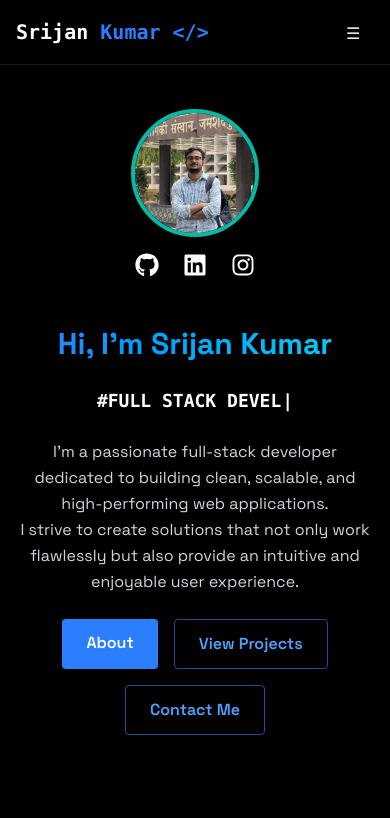
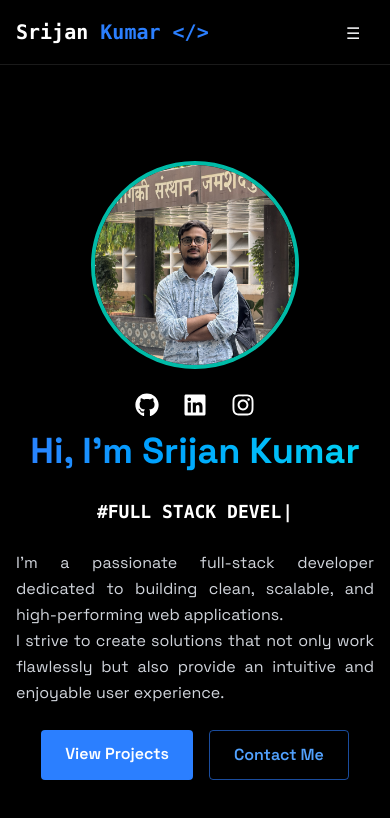
Before and after one commit to SRIJAN-KUMAR7/srijan-portfolio, a React (Vite) app: page / in a window 390 px wide. Shown: the top 818 px of the page. Built offline with nearby package versions, Linux system fonts and the light colour scheme.

Commit message:
added social icons and improved responsiveness

```diff
--- a/src/components/sections/Home.jsx
+++ b/src/components/sections/Home.jsx
@@ -7,14 +7,14 @@ export const Home = () => {
   return (
     <section
       id="home"
-      className="min-h-screen flex items-center justify-center bg-black text-white px-4"
+      className="min-h-screen flex items-center justify-center bg-black text-white px-4 pt-24"
     >
-      <div className="flex flex-col md:flex-row items-center justify-center gap-12 w-full max-w-7xl">
+      <div className="flex flex-col md:flex-row items-center justify-around gap-3 w-full max-w-7xl">
 
-        {/* Left-side: Image and Icons */}
-        <div className="flex flex-col items-center">
-          {/* Profile Image */}
-   <div className="w-32 sm:w-40 md:w-56 lg:w-72 xl:w-80 2xl:w-96 aspect-square rounded-full overflow-hidden border-4 border-teal-500 animate-float shadow-lg">
+        {/* Profile Image & Social Icons - LEFT SIDE */}
+        <div className="flex flex-col items-center gap-4">
+          {/* Bigger Circular Image */}
+          <div className="w-52 h-52 sm:w-64 sm:h-64 md:w-80 md:h-80 lg:w-96 lg:h-96 rounded-full overflow-hidden border-4 border-teal-500 animate-float shadow-lg">
             <img
               src={myImage}
               alt="Profile"
@@ -23,40 +23,38 @@ export const Home = () => {
           </div>
 
           {/* Social Icons */}
-          <div className="flex space-x-6 mt-4 justify-center">
+          <div className="flex space-x-6 mt-2 justify-center">
             <a
               href="https://github.com/SRIJAN-KUMAR7"
               target="_blank"
               rel="noopener noreferrer"
             >
-              <FaGithub className="text-2xl sm:text-3xl text-white hover:text-blue-400 transition duration-200" />
+              <FaGithub className="text-2xl sm:text-3xl hover:text-blue-400 transition duration-200" />
             </a>
             <a
               href="https://www.linkedin.com/in/srijan-kumar-a780b9246/"
               target="_blank"
               rel="noopener noreferrer"
             >
-              <FaLinkedin className="text-2xl sm:text-3xl text-white hover:text-blue-400 transition duration-200" />
+              <FaLinkedin className="text-2xl sm:text-3xl hover:text-blue-400 transition duration-200" />
             </a>
             <a
               href="https://www.instagram.com/srijan_72004/"
               target="_blank"
               rel="noopener noreferrer"
             >
-              <FaInstagram className="text-2xl sm:text-3xl text-white hover:text-blue-400 transition duration-200" />
+              <FaInstagram className="text-2xl sm:text-3xl hover:text-blue-400 transition duration-200" />
             </a>
           </div>
         </div>
 
-        {/* Right-side: Text Content */}
-        <div className="text-center md:text-left space-y-6 max-w-2xl">
-          {/* Name */}
-          <h1 className="text-3xl sm:text-4xl md:text-6xl font-bold bg-gradient-to-r from-blue-500 to-cyan-400 bg-clip-text text-transparent leading-tight">
+        {/* Text Content - RIGHT SIDE */}
+        <div className="text-center md:text-left space-y-6 max-w-2xl ">
+          <h1 className="text-4xl sm:text-5xl md:text-6xl font-bold bg-gradient-to-r from-blue-500 to-cyan-400 bg-clip-text text-transparent leading-tight">
             Hi, I'm Srijan <span>Kumar</span>
           </h1>
 
-          {/* Typewriter Animation */}
-          <div className="text-lg sm:text-xl md:text-3xl font-bold text-white font-mono">
+          <div className="text-lg sm:text-xl md:text-3xl font-bold font-mono text-white">
             <Typewriter
               options={{
                 strings: [
@@ -70,26 +68,22 @@ export const Home = () => {
             />
           </div>
 
-          {/* Description */}
-          <p className="text-gray-300 text-base sm:text-lg leading-relaxed">
+          <p className="text-gray-300 text-base sm:text-lg leading-relaxed text-justify">
             I'm a passionate full-stack developer dedicated to building clean,
             scalable, and high-performing web applications.
-            <br />
-            I strive to create solutions that not only work flawlessly but also
-            provide an intuitive and enjoyable user experience.
+            <br></br>I strive to create solutions that not only work flawlessly but also provide an intuitive and enjoyable user experience.
           </p>
 
-          {/* Buttons */}
           <div className="flex flex-wrap justify-center md:justify-start gap-4 mt-4">
-            <a
+            {/* <a
               href="#about"
               className="bg-blue-500 text-white py-3 px-6 rounded font-semibold transition hover:-translate-y-0.5 hover:shadow-[0_0_15px_rgba(34,197,94,0.4)]"
             >
               About
-            </a>
+            </a> */}
             <a
               href="#projects"
-              className="border border-blue-500/60 text-blue-400 py-3 px-6 rounded font-semibold transition hover:-translate-y-0.5 hover:shadow-[0_0_15px_rgba(34,197,94,0.2)] hover:bg-green-500/10"
+              className="bg-blue-500 text-white py-3 px-6 rounded font-semibold transition hover:-translate-y-0.5 hover:shadow-[0_0_15px_rgba(34,197,94,0.4)]"
             >
               View Projects
             </a>
```
Lines whose indentation alone changed are shown as unchanged.
